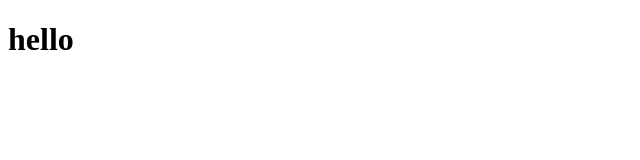
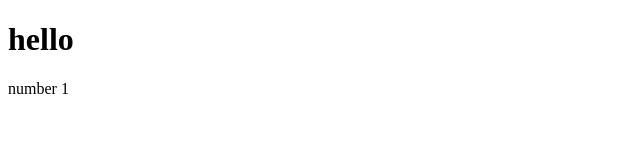
Before and after one commit to zahramirzaii/student-planner, a plain HTML site: page index.html in a window 1280 px wide. Shown: the full height of the page, 0-640 px from the left. Drawn offline with Linux system fonts and the light colour scheme.

Commit message:
add number 1

```diff
--- a/index.html
+++ b/index.html
@@ -7,5 +7,6 @@
 </head>
 <body>
     <h1>hello</h1>
+    <span>number 1</span>
 </body>
 </html>
```
